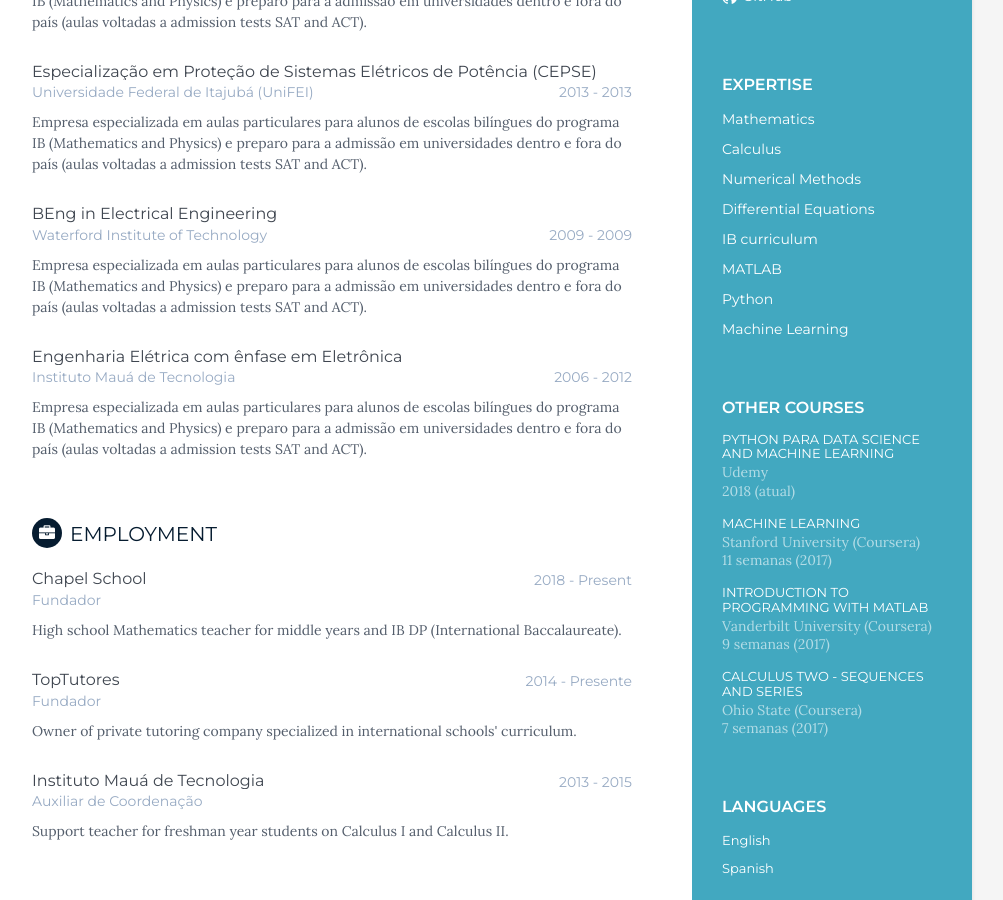
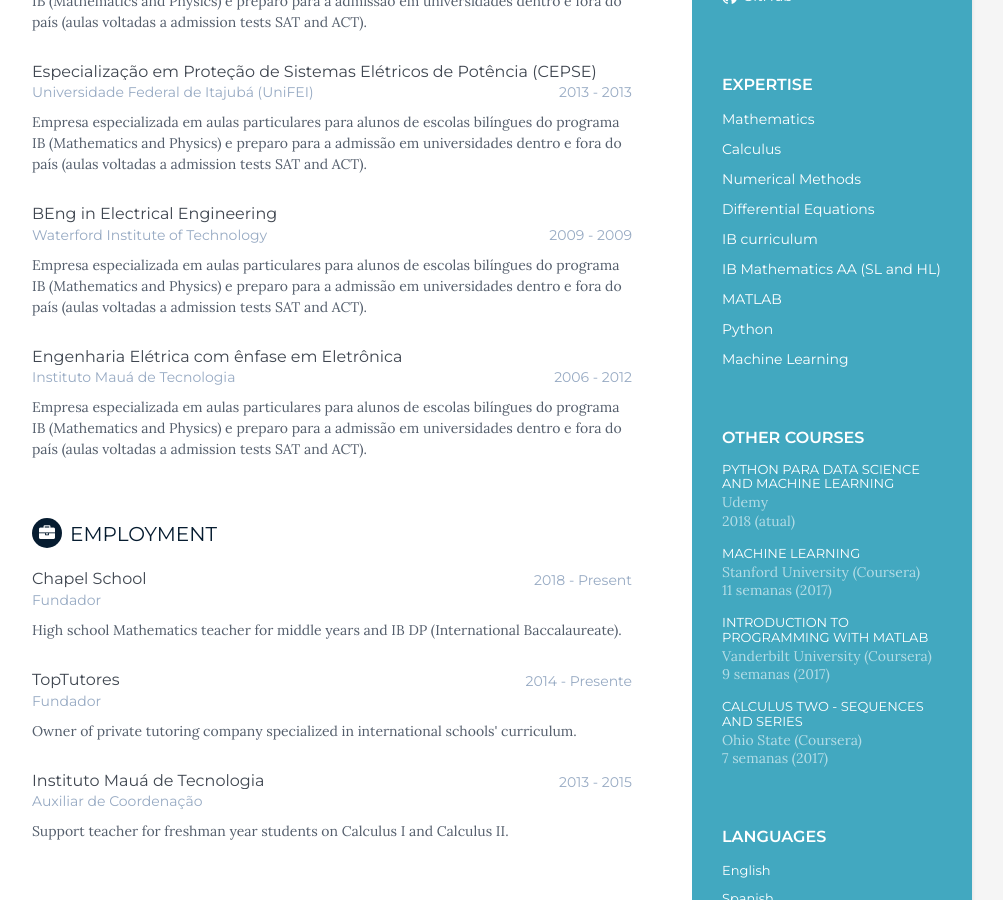
Before and after one commit to bru1987/bru1987.github.io, a Jekyll site: the page built from cv.html, in a window 1280 px wide and 900 px high, scrolled down 435 px. Shown: the whole window, without its empty margins (168-1171 px from the left). Built offline with Jekyll 4.4.1, drawn with Linux system fonts in a browser that asks for light colours.

Commit message:
Update skills.yml

```diff
--- a/_data/skills.yml
+++ b/_data/skills.yml
@@ -14,6 +14,9 @@
   name: IB curriculum
   level: 100%
 - skill:
+  name: IB Mathematics AA (SL and HL)
+  level: 100%
+- skill:
   name: MATLAB
   level: 100%
 - skill:
```
